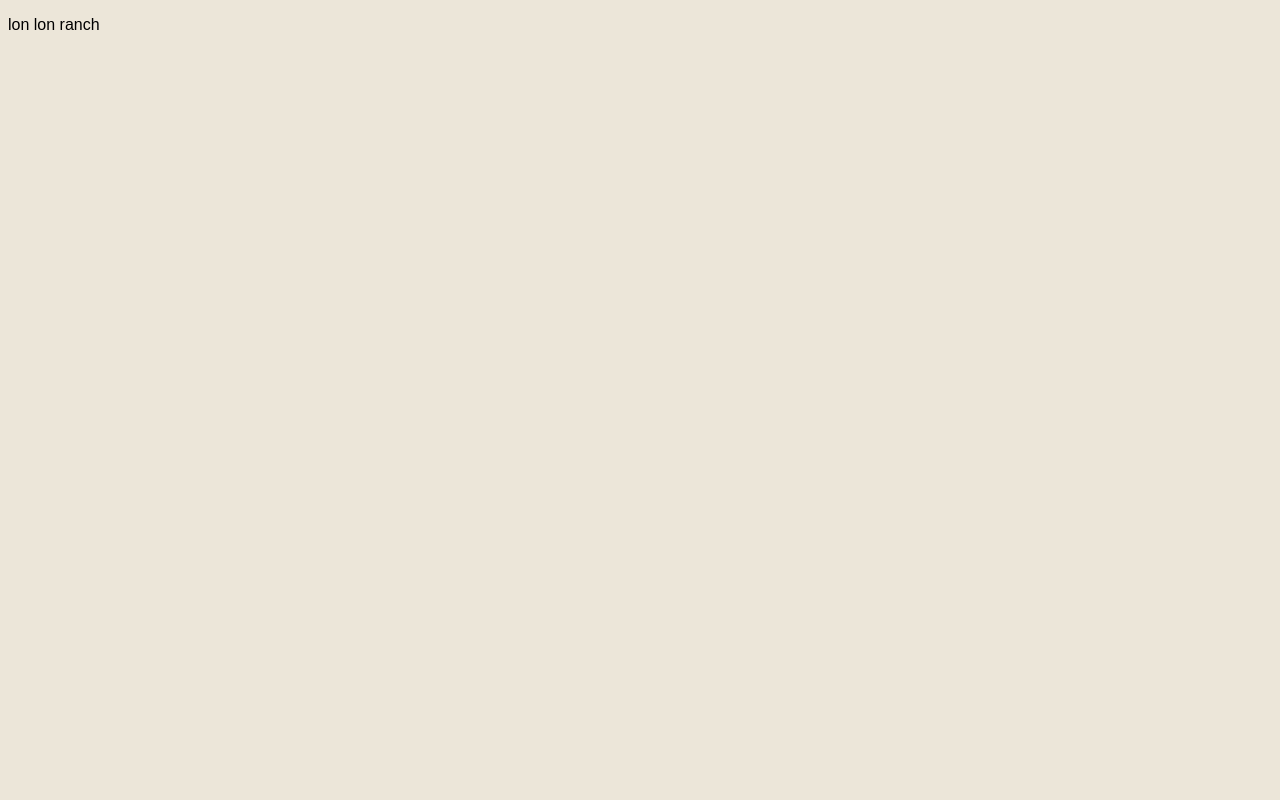
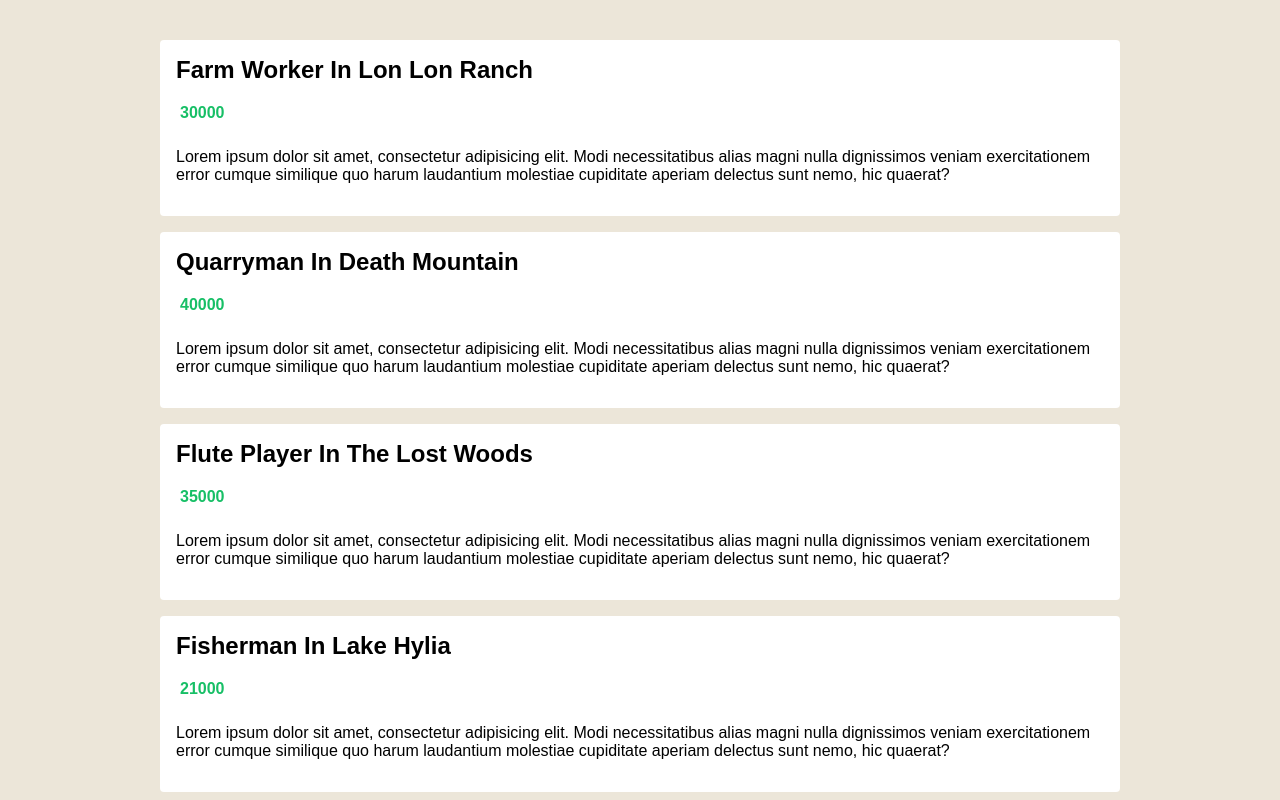
Before and after one commit to DevAdedeji/Hyrule-Jobs, a Vue app: page / in a window 1280 px wide. Shown: the top 800 px of the page. Built offline with nearby package versions, Linux system fonts and the light colour scheme.

Commit message:
Typesscript in Props

```diff
--- a/src/App.vue
+++ b/src/App.vue
@@ -1,16 +1,17 @@
 <template>
   <div class="app">
-    <p>{{ jobs[0].location }}</p>
+    <JobList :jobs="jobs" />
   </div>
 </template>
 
 <script lang="ts">
 import { defineComponent, reactive, ref, toRefs } from "vue";
 import Job from "./Types/job";
+import JobList from "./components/JobList.vue";
 
 export default defineComponent({
   name: "App",
-  components: {},
+  components: { JobList },
   setup() {
     const jobs = ref<Job[]>([
       {
@@ -43,26 +44,6 @@ export default defineComponent({
     return {
       jobs,
     };
-    // const state = reactive({
-    //   name: "Link",
-    //   age: 25 as number | string,
-    // });
-    // return {
-    //   ...toRefs(state),
-    // };
-    //   const name = ref("Link");
-    //   const age = ref<number | string>(25);
-    //   return {
-    //     name,
-    //     age,
-    //   };
-    // },
-    // data() {
-    //   return {
-    //     name: "Link",
-    //     age: 25 as number | string,
-    //   };
-    // },
   },
 });
 </script>
--- /dev/null
+++ b/src/components/JobList.vue
@@ -0,0 +1,66 @@
+<template>
+  <div class="job-list">
+    <ul>
+      <li v-for="job in jobs" :key="job.id">
+        <h2>{{ job.title }} in {{ job.location }}</h2>
+        <div class="salary">
+          <p>{{ job.salary }}</p>
+        </div>
+        <div class="description">
+          <p>
+            Lorem ipsum dolor sit amet, consectetur adipisicing elit. Modi
+            necessitatibus alias magni nulla dignissimos veniam exercitationem
+            error cumque similique quo harum laudantium molestiae cupiditate
+            aperiam delectus sunt nemo, hic quaerat?
+          </p>
+        </div>
+      </li>
+    </ul>
+  </div>
+</template>
+
+<script lang="ts">
+import { defineComponent, PropType } from "vue";
+import Job from "@/Types/job";
+export default defineComponent({
+  setup() {},
+  props: {
+    jobs: {
+      required: true,
+      type: Array as PropType<Job[]>,
+    },
+  },
+});
+</script>
+
+<style scoped>
+.job-list {
+  max-width: 960px;
+  margin: 40px auto;
+}
+.job-list ul {
+  padding: 0;
+}
+.job-list li {
+  list-style-type: none;
+  background: white;
+  padding: 16px;
+  margin: 16px 0;
+  border-radius: 4px;
+}
+.job-list h2 {
+  margin: 0 0 10px;
+  text-transform: capitalize;
+}
+.salary {
+  display: flex;
+}
+.salary img {
+  width: 30px;
+}
+.salary p {
+  color: #17bf66;
+  font-weight: bold;
+  margin: 10px 4px;
+}
+</style>
```
